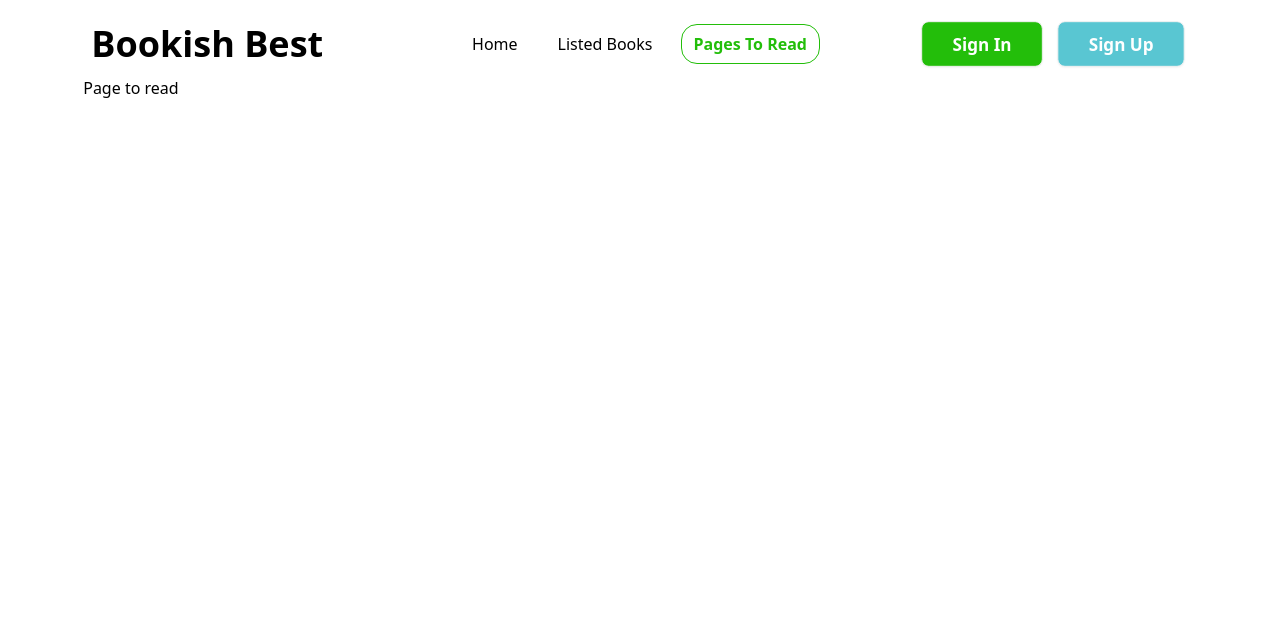
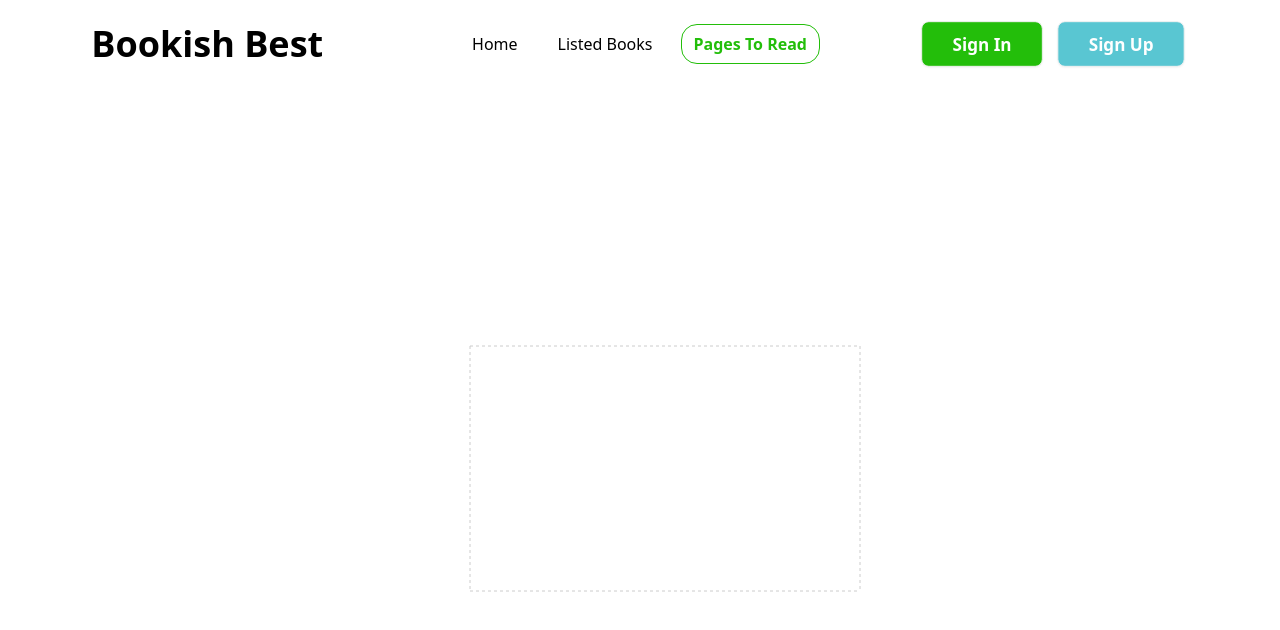
Before and after one commit to Meherab003/Bookish-Best, a React (Vite) app: page /pagetoread in a window 1280 px wide. Shown: the top 630 px of the page. Built offline with nearby package versions, Linux system fonts and the light colour scheme; a web font is replaced by a local one.

Commit message:
Readme file and Charts Updatet

```diff
--- a/package.json
+++ b/package.json
@@ -18,6 +18,7 @@
     "react-router-dom": "^6.22.3",
     "react-tabs": "^6.0.2",
     "react-toastify": "^10.0.5",
+    "recharts": "^2.12.3",
     "sort-by": "^1.2.0"
   },
   "devDependencies": {
--- a/src/Components/ErrorPage.jsx
+++ b/src/Components/ErrorPage.jsx
@@ -1,10 +1,15 @@
 import { FaRegFaceSadTear } from "react-icons/fa6";
+import { Link, useRouteError } from "react-router-dom";
 const ErrorPage = () => {
+    const error = useRouteError()
+    console.log(error)
     return (
-        <div className="flex flex-col gap-5 lg:gap-10 items-center justify-center h-screen bg-gray-900">
+        <div className="flex flex-col gap-5 lg:gap-7 items-center justify-center h-screen bg-gray-900">
             <h1 className="text-yellow-600 text-5xl lg:text-9xl text-center"><FaRegFaceSadTear /></h1>
             <h1 className="text-red-600 text-4xl lg:text-7xl font-bold text-center">Oops!</h1>
-            <h2 className="text-white text-xl lg:text-6xl font-semibold text-center">Page Not Found</h2>
+            <h2 className="text-white text-xl font-semibold text-center">{error.status}</h2>
+            <h2 className="text-white text-xl lg:text-6xl font-semibold text-center">{error.statusText}</h2>
+            <Link className="btn text-lg bg-yellow-600 border-none text-black font-semibold">Go Back To Home</Link>
         </div>
     );
 };
--- a/src/Components/PageToRead.jsx
+++ b/src/Components/PageToRead.jsx
@@ -1,9 +1,76 @@
+import { useEffect, useState } from "react";
+import { getStoredReadBooks } from "../Utility/localStorage";
+import { useLoaderData } from "react-router-dom";
+import React from "react";
+import {
+  BarChart,
+  Bar,
+  Cell,
+  XAxis,
+  YAxis,
+  CartesianGrid,
+  Tooltip,
+} from "recharts";
+
 const PageToRead = () => {
-    return (
-        <div>
-            <h2>Page to read</h2>
-        </div>
+  const [readListBooks, setReadListBooks] = useState([]);
+  const bookListsData = useLoaderData();
+  useEffect(() => {
+    const readListBooks = getStoredReadBooks();
+    const booksReadList = bookListsData.filter((book) =>
+      readListBooks.includes(book.id)
     );
+    setReadListBooks(booksReadList);
+  }, [bookListsData]);
+
+  //   Barchart realted
+  const colors = ["#0088FE", "#00C49F", "#FFBB28", "#FF8042", "red", "pink"];
+  const getPath = (x, y, width, height) => {
+    return `M${x},${y + height}C${x + width / 3},${y + height} ${
+      x + width / 2
+    },${y + height / 3}
+        ${x + width / 2}, ${y}
+        C${x + width / 2},${y + height / 3} ${x + (2 * width) / 3},${
+      y + height
+    } ${x + width}, ${y + height}
+        Z`;
+  };
+
+  const TriangleBar = (props) => {
+    const { fill, x, y, width, height } = props;
+
+    return <path d={getPath(x, y, width, height)} stroke="none" fill={fill} />;
+  };
+  return (
+    <div className="flex justify-center items-center h-screen">
+        <BarChart
+          width={500}
+          height={300}
+          data={readListBooks}
+          margin={{
+            top: 20,
+            right: 30,
+            left: 20,
+            bottom: 5,
+          }}
+        >
+          <CartesianGrid strokeDasharray="3 3" />
+          <XAxis dataKey="bookName" />
+          <YAxis />
+          <Tooltip />
+          <Bar
+            dataKey="totalPages"
+            fill="#8884d8"
+            shape={<TriangleBar />}
+            label={{ position: "top" }}
+          >
+            {readListBooks.map((entry, index) => (
+              <Cell key={`cell-${index}`} fill={colors[index % 20]} />
+            ))}
+          </Bar>
+        </BarChart>
+    </div>
+  );
 };
 
 export default PageToRead;
--- a/src/main.jsx
+++ b/src/main.jsx
@@ -31,7 +31,8 @@ const router = createBrowserRouter([
       },
       {
         path: '/pagetoread',
-        element: <PageToRead></PageToRead>
+        element: <PageToRead></PageToRead>,
+        loader: () => fetch('/books.json')
       },
       {
         path: '/books/:id',
```
Also changed, not shown: 2 other files (tests, documents, lock files or other folders).
